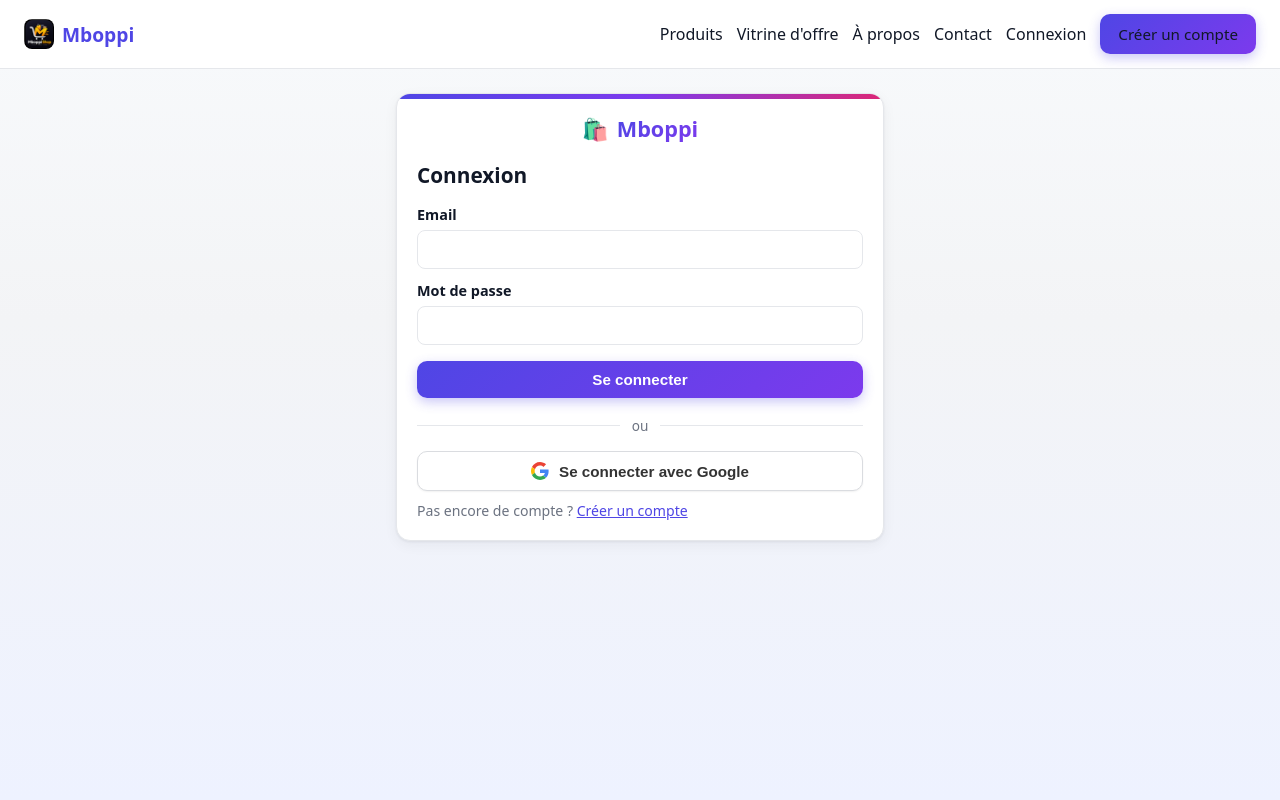
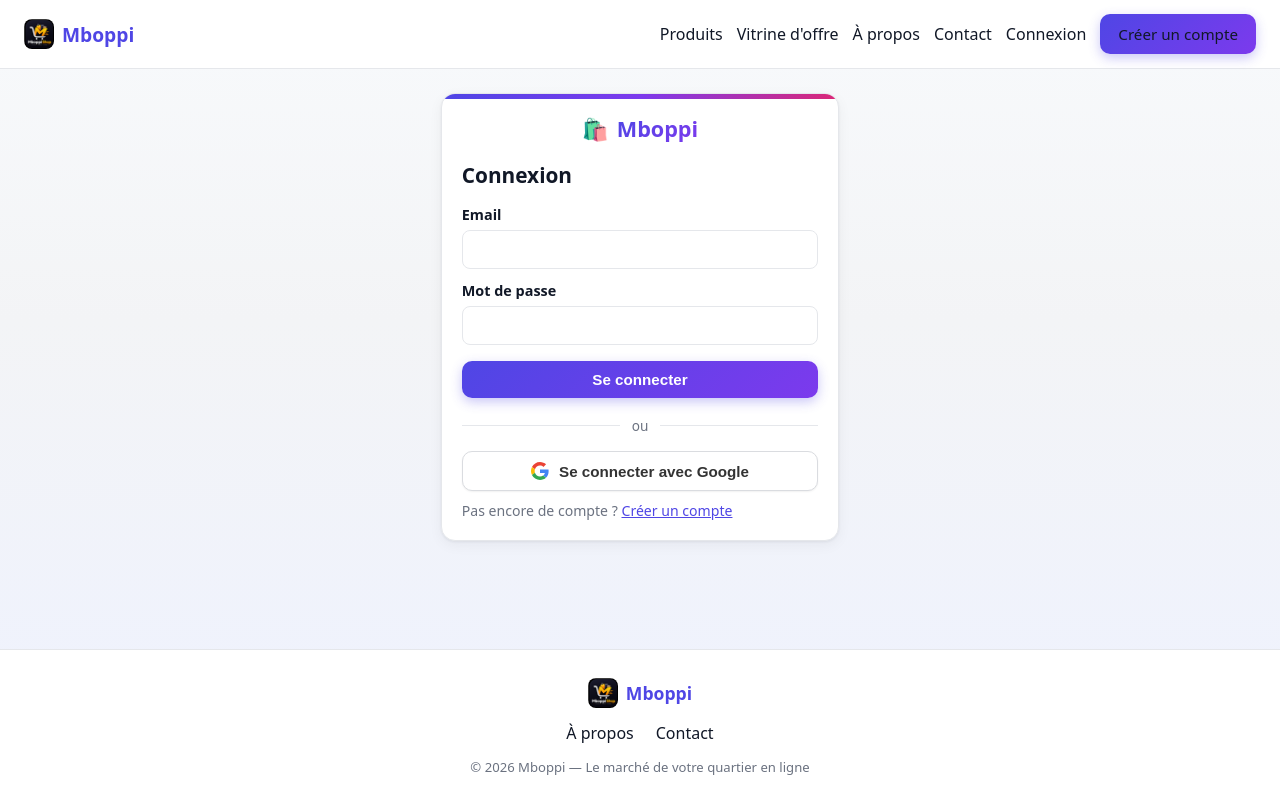
Before and after one commit to Schester38/marketplace, a React (Vite) app in the folder client/: page /login in a window 1280 px wide. Built offline with nearby package versions, Linux system fonts and the light colour scheme.

Commit message:
Footer : liens A propos et Contact, logo et copyright, colle en bas de page

```diff
--- a/client/src/App.jsx
+++ b/client/src/App.jsx
@@ -1,6 +1,7 @@
 import React, { Suspense, createContext, useContext, useEffect, useState } from 'react';
 import { Navigate, Route, Routes, useNavigate } from 'react-router-dom';
 import Navbar from './components/Navbar.jsx';
+import Footer from './components/Footer.jsx';
 import LoadingScreen from './components/LoadingScreen.jsx';
 import Home from './pages/Home.jsx';
 
@@ -124,6 +125,7 @@
           <Route path="*" element={<Home />} />
         </Routes>
       </Suspense>
+      <Footer />
     </div>
   );
 }
--- /dev/null
+++ b/client/src/components/Footer.jsx
@@ -0,0 +1,21 @@
+import { Link } from 'react-router-dom';
+
+export default function Footer() {
+  return (
+    <footer className="footer">
+      <div className="footer-inner">
+        <div className="footer-brand">
+          <img src="/navbar-logo.png" alt="Mboppi" className="brand-logo" />
+          <span>Mboppi</span>
+        </div>
+        <nav className="footer-nav">
+          <Link to="/a-propos">À propos</Link>
+          <Link to="/contact">Contact</Link>
+        </nav>
+        <p className="footer-copy">
+          © {new Date().getFullYear()} Mboppi — Le marché de votre quartier en ligne
+        </p>
+      </div>
+    </footer>
+  );
+}
--- a/client/src/styles.css
+++ b/client/src/styles.css
@@ -22,7 +22,12 @@
   color: var(--text);
 }
 
-.app { min-height: 100vh; }
+.app {
+  min-height: 100vh;
+  display: flex;
+  flex-direction: column;
+}
+.app > main { flex: 1; }
 
 main { animation: pageIn 0.35s ease; }
 @keyframes pageIn {
@@ -989,3 +994,31 @@
 }
 .cta-section h2 { font-size: 1.5rem; margin-bottom: 8px; }
 .cta-section p { opacity: 0.9; margin-bottom: 18px; }
+
+.footer {
+  background: var(--card);
+  border-top: 1px solid var(--border);
+  padding: 28px 24px 24px;
+  margin-top: 24px;
+}
+.footer-inner {
+  max-width: 1100px;
+  margin: 0 auto;
+  display: flex;
+  flex-direction: column;
+  align-items: center;
+  gap: 14px;
+  text-align: center;
+}
+.footer-brand {
+  display: flex;
+  align-items: center;
+  gap: 8px;
+  font-weight: 800;
+  color: var(--primary);
+  font-size: 1.1rem;
+}
+.footer-nav { display: flex; gap: 22px; }
+.footer-nav a { color: var(--text); text-decoration: none; font-weight: 500; }
+.footer-nav a:hover { color: var(--primary); }
+.footer-copy { color: var(--muted); font-size: 0.82rem; }
```
